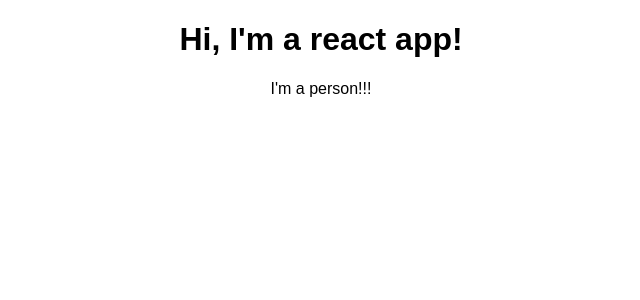
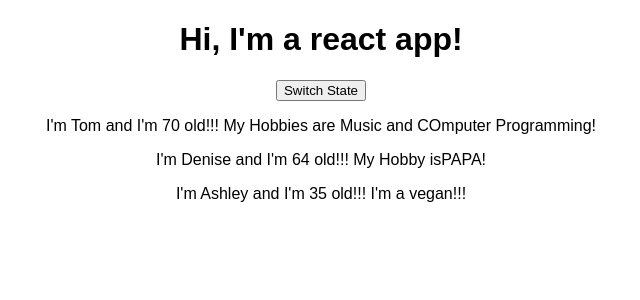
Before and after one commit to TomVerkon/react-complete-guide, a React (Create React App) app: page / in a window 1280 px wide. Shown: the top 300 px of the page, without its empty margins (319-959 px from the left). Built offline with nearby package versions, Linux system fonts and the light colour scheme.

Commit message:
Lesson 42

```diff
--- a/src/App.js
+++ b/src/App.js
@@ -3,11 +3,32 @@ import './App.css';
 import Person from "./Person/Person";
 
 class App extends Component {
+  state = {
+    persons: [
+      {name:"Tom", age: "70"},
+      {name: "Denise", age: "64"},
+      {name: "Ashley", age: "35"},
+    ],
+    otherState: 'Some value goes here'
+  }
+
+  switchNameHandler =  () => {
+    let newPersons = {persons: [
+      {name:"Thomas", age: "70"},
+      {name: "Cupcake", age: "64"},
+      {name: "Pie", age: "35"},
+    ]}
+    this.setState(newPersons)
+  }
+
   render() {
     return (
       <div className="App">
         <h1>Hi, I'm a react app!</h1>
-        <Person/>
+        <button onClick={this.switchNameHandler}>Switch State</button>
+        <Person name={this.state.persons[0].name} age={this.state.persons[0].age}>My Hobbies are Music and COmputer Programming!</Person>
+        <Person name={this.state.persons[1].name} age={this.state.persons[1].age}>My Hobby isPAPA!</Person>
+        <Person name={this.state.persons[2].name} age={this.state.persons[2].age}>I'm a vegan!!!</Person>
       </div>
     );
   }
--- a/src/Person/Person.js
+++ b/src/Person/Person.js
@@ -1,7 +1,7 @@
 import React from "react";
 
-const Person = () => {
-  return <p>I'm a person!!!</p>
+const Person = (props) => {
+  return <p>I'm {props.name} and I'm {props.age} old!!!  {props.children}</p>
 }
 
 export default Person;
```
